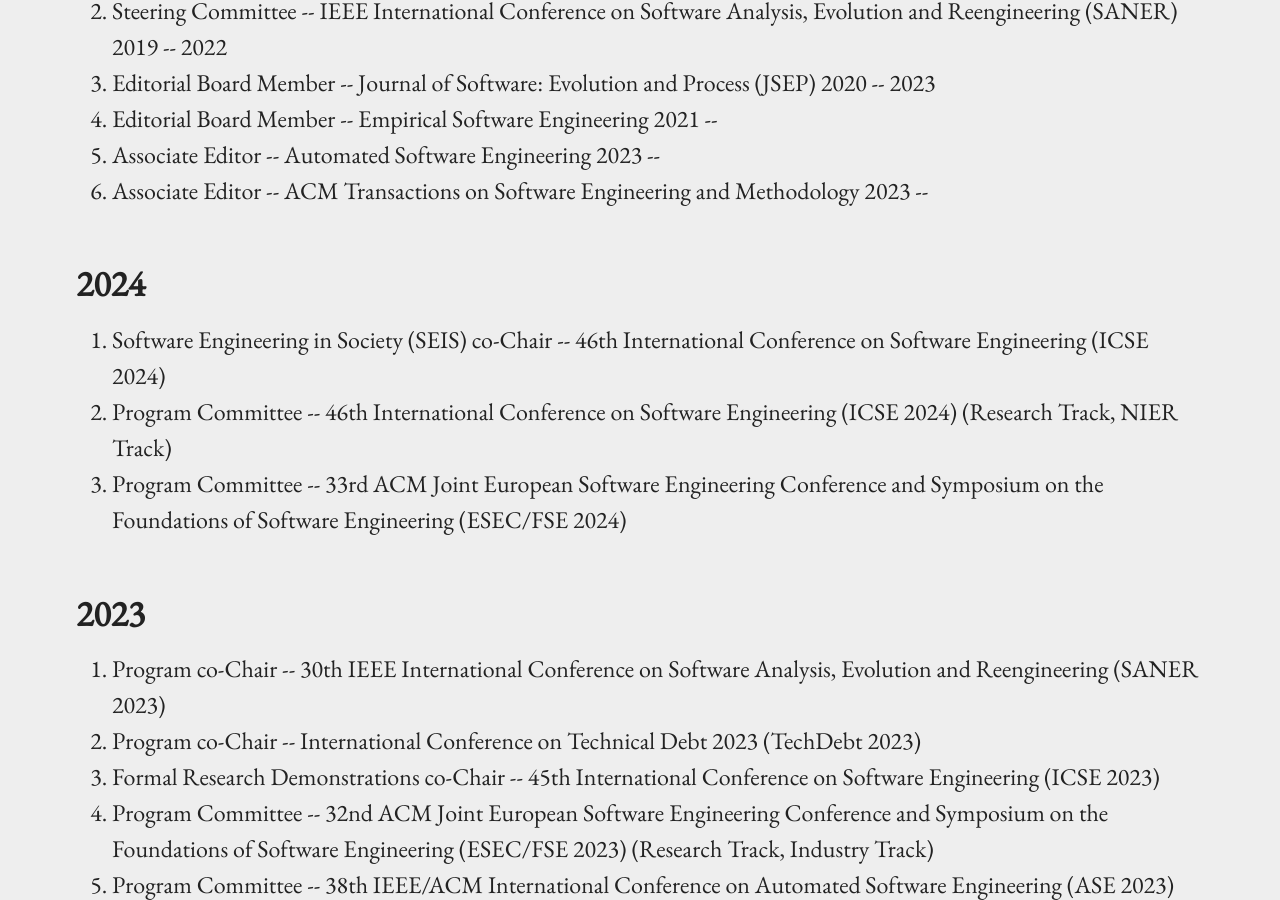
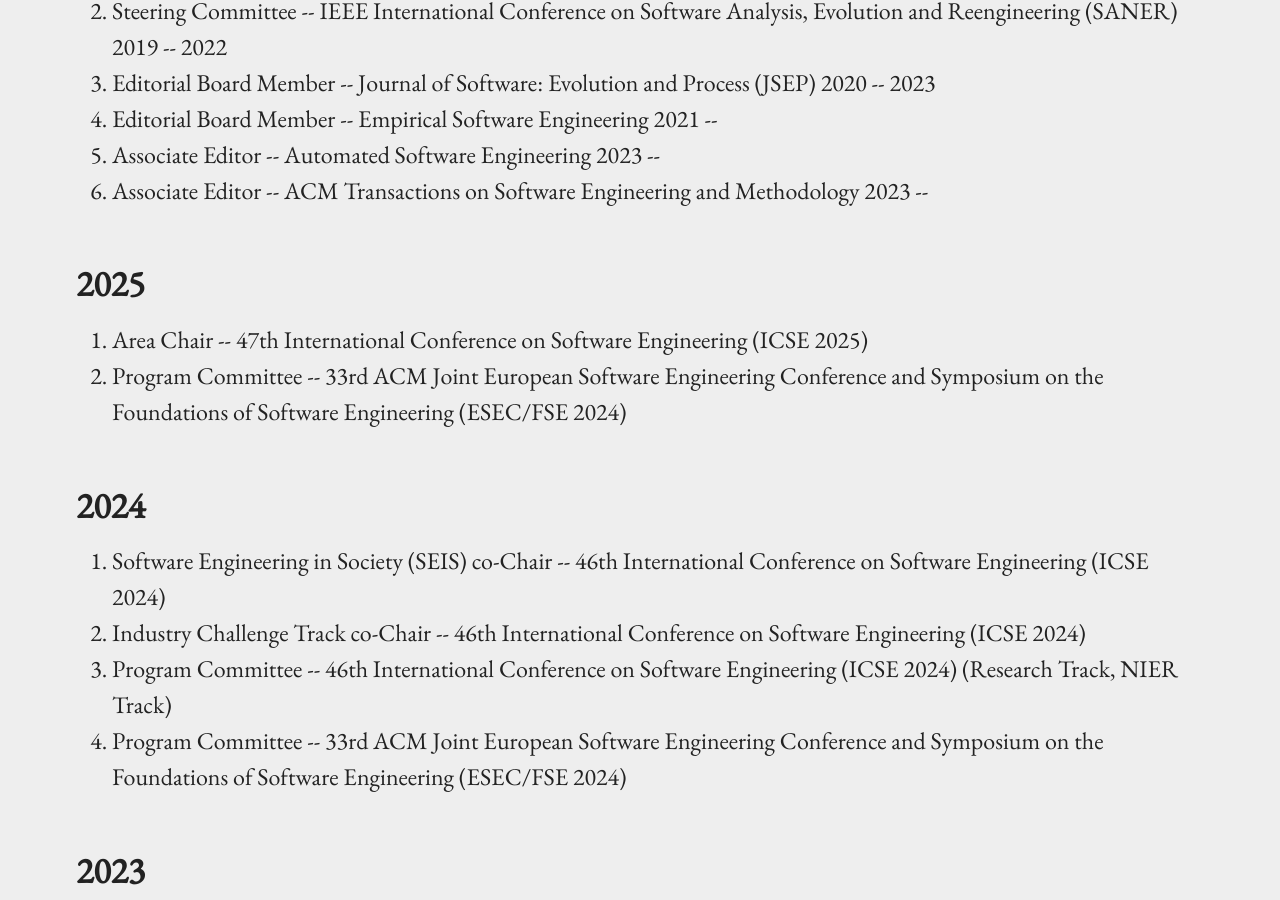
Before and after one commit to xin-xia/xin-xia.github.io, a Jekyll site: the page built from service.md, in a window 1280 px wide and 900 px high, scrolled down 269 px. Built offline with Jekyll 4.4.1, drawn with Linux system fonts in a browser that asks for light colours.

Commit message:
Update service.md

```diff
--- a/service.md
+++ b/service.md
@@ -12,9 +12,18 @@ permalink: /service/
 <li>Associate Editor  --   ACM Transactions on Software Engineering and Methodology  2023 --  </li>
 </ol>
 
+## 2025
+<ol>
+
+<li>Area Chair  --  47th International Conference on Software Engineering (ICSE 2025)   </li>
+<li>Program Committee  --  33rd ACM Joint European Software Engineering Conference and Symposium on the Foundations of Software Engineering (ESEC/FSE 2024)   </li>
+
+</ol>
+
 ## 2024
 <ol>
 <li>Software Engineering in Society (SEIS) co-Chair  --  46th International Conference on Software Engineering (ICSE 2024)    </li>
+<li>Industry Challenge Track co-Chair  --  46th International Conference on Software Engineering (ICSE 2024)    </li>
 <li>Program Committee  --  46th International Conference on Software Engineering (ICSE 2024) (Research Track, NIER Track)  </li>
 <li>Program Committee  --  33rd ACM Joint European Software Engineering Conference and Symposium on the Foundations of Software Engineering (ESEC/FSE 2024)   </li>
 
```
